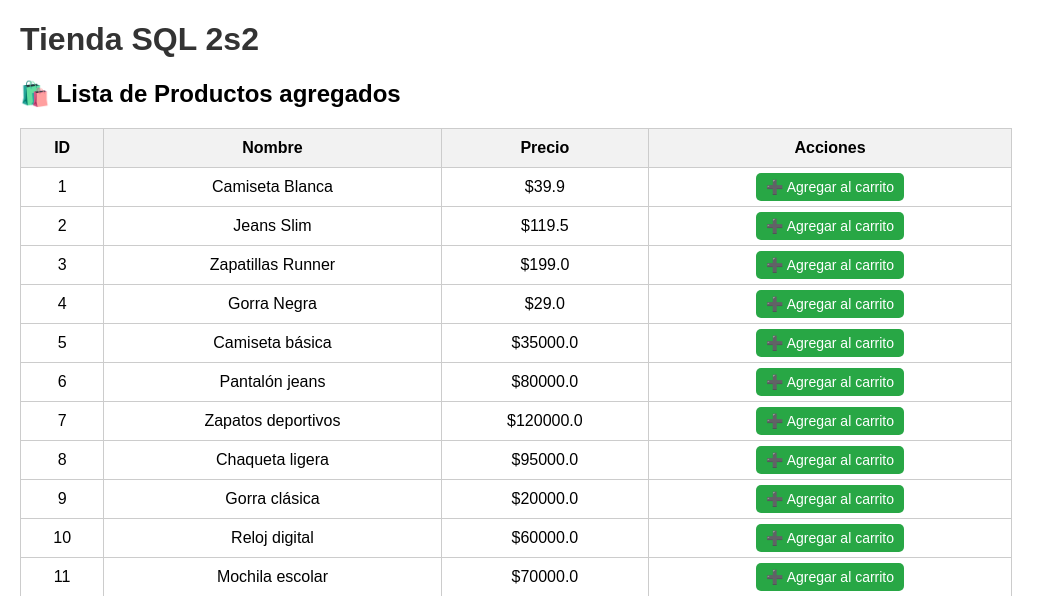
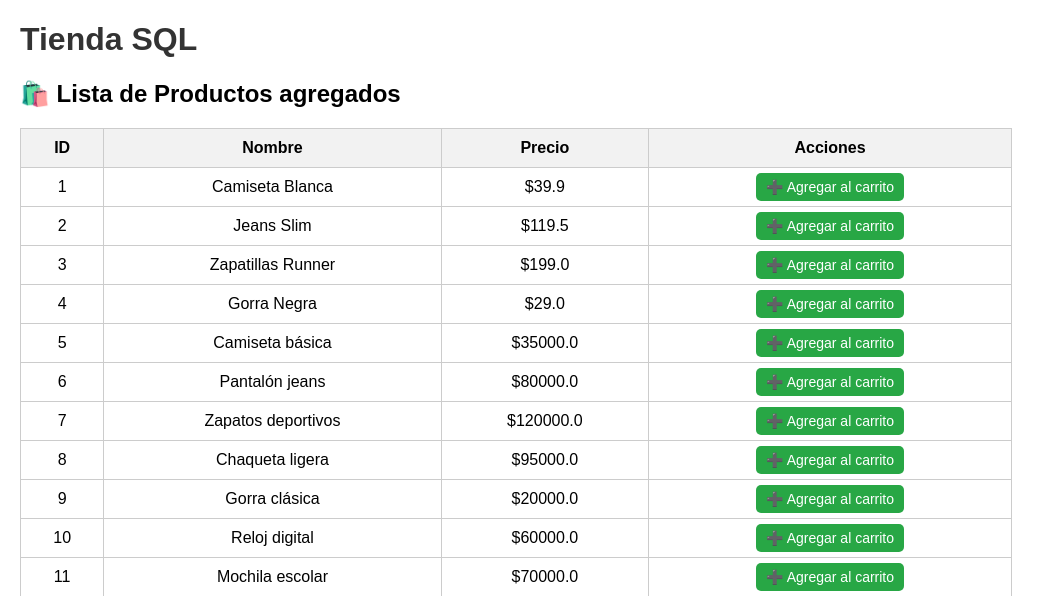
Before and after one commit to Smellerbe01/SQL, a Flask app: page / in a window 1280 px wide. Shown: the top 596 px of the page, without its empty margins (0-1055 px from the left). Run offline with Flask 3, Linux system fonts and the light colour scheme; data comes from the database, SQL or seed files in the repository; parts of the project's set-up code (start-up, migrations or seed data) failed here and were passed over.

Commit message:
la tienda se actualiza y carga los productos.

```diff
--- a/tienda-sql/app/templates/index.html
+++ b/tienda-sql/app/templates/index.html
@@ -15,7 +15,7 @@
     </style>
 </head>
 <body>
-    <h1>Tienda SQL 2s2</h1>
+    <h1>Tienda SQL</h1>
     <h2>🛍️ Lista de Productos agregados  </h1>
 
     {% if productos and productos|length > 0 %}
--- a/tienda-sql/run.py
+++ b/tienda-sql/run.py
@@ -1,11 +1,15 @@
 from app import create_app
-from livereload import Server  # Solo si quieres recarga automática con Flask
+from livereload import Server
 
 app = create_app()
+app.config["DEBUG"] = True  # Activa modo debug de Flask
 
 if __name__ == "__main__":
-    # Usando livereload para ver cambios en templates y static
     server = Server(app.wsgi_app)
+
+    # Vigilar cambios en templates y archivos estáticos
     server.watch("app/templates/")
     server.watch("app/static/")
+
+    # Inicia el servidor en el puerto 5000
     server.serve(port=5000, debug=True)
```
